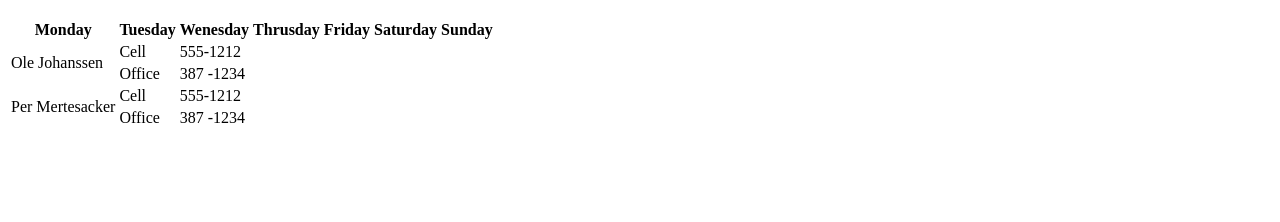
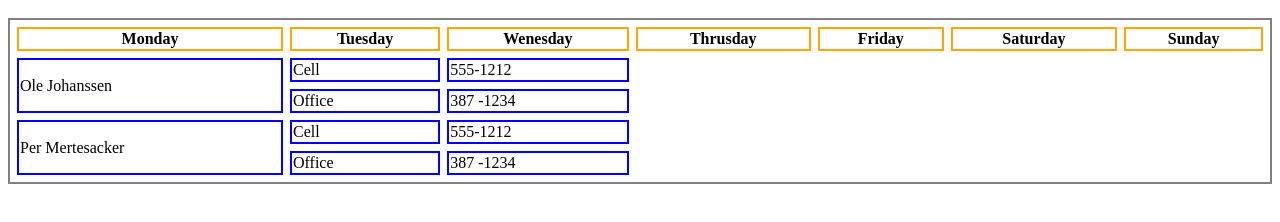
Before and after one commit to caldcl01/caldcl01.github.io, a plain HTML site: page schedule.html in a window 1280 px wide. Shown: the part 48-270 px from the top of the page. Drawn offline with Linux system fonts and the light colour scheme.

Commit message:
Update schedule.html

```diff
--- a/schedule.html
+++ b/schedule.html
@@ -1,7 +1,7 @@
 <html>
 <head>
 <title> My Schedule 2015</title>
-<link rel="stylesheet" type="text/css" href="phonenumbers.css">
+<link rel="stylesheet" type="text/css" href="schedule.css">
 </head>
 
 <h1> My Schedule </h1>
```
